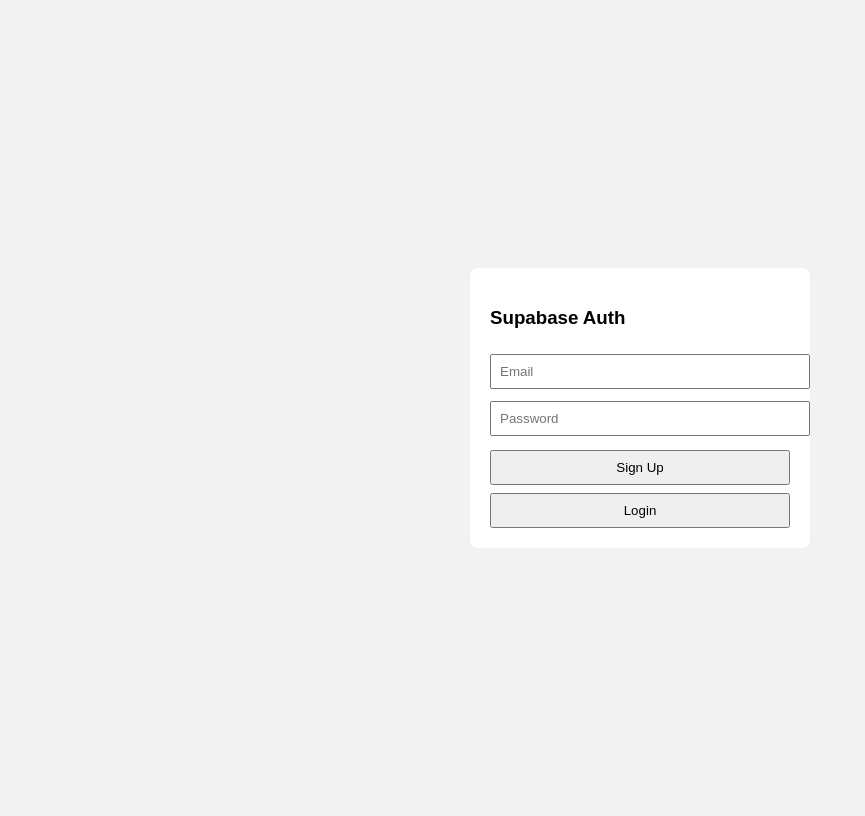
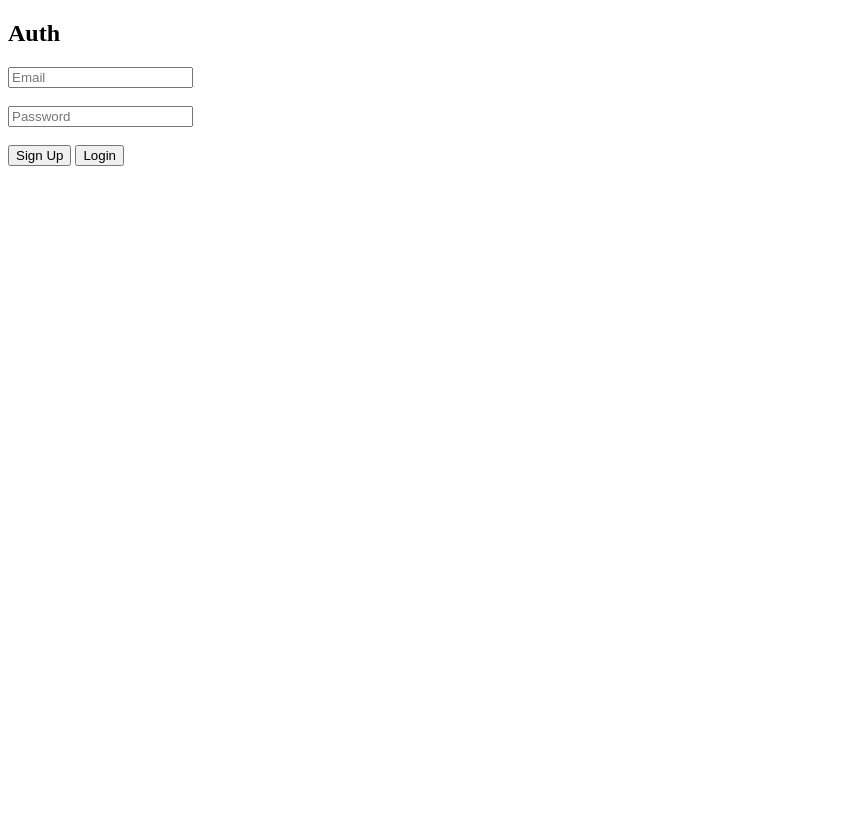
Before and after one commit to uconnectly/connectly, a Flask app: page / in a window 1280 px wide. Shown: the whole page, without its empty margins (0-865 px from the left). After the commit the page ends 166 px from the top, so only its background shows below. Run offline with Flask 3, Linux system fonts and the light colour scheme; some libraries are stand-ins or nearby versions.

Commit message:
Update index.html

```diff
--- a/templates/index.html
+++ b/templates/index.html
@@ -2,59 +2,39 @@
 <html lang="en">
 <head>
   <meta charset="UTF-8" />
-  <title>Supabase Auth Test</title>
-  <meta name="viewport" content="width=device-width, initial-scale=1.0" />
+  <title>Auth</title>
 
-  <!-- Supabase CDN (ONLY ONCE) -->
+  <!-- Supabase v2 -->
   <script src="https://unpkg.com/@supabase/supabase-js@2"></script>
-
-  <style>
-    body {
-      font-family: Arial, sans-serif;
-      background: #f2f2f2;
-      display: flex;
-      justify-content: center;
-      align-items: center;
-      height: 100vh;
-    }
-    .box {
-      background: white;
-      padding: 20px;
-      border-radius: 8px;
-      width: 300px;
-    }
-    input {
-      width: 100%;
-      padding: 8px;
-      margin: 6px 0;
-    }
-    button {
-      width: 100%;
-      padding: 8px;
-      margin-top: 8px;
-      cursor: pointer;
-    }
-  </style>
 </head>
 
 <body>
-  <div class="box">
-    <h3>Supabase Auth</h3>
+  <h2>Auth</h2>
 
-    <input type="email" id="email" placeholder="Email" />
-    <input type="password" id="password" placeholder="Password" />
+  <input
+    type="email"
+    id="email"
+    placeholder="Email"
+  /><br /><br />
 
-    <button onclick="signUp()">Sign Up</button>
-    <button onclick="login()">Login</button>
-  </div>
+  <input
+    type="password"
+    id="password"
+    placeholder="Password"
+  /><br /><br />
+
+  <button onclick="signUp()">Sign Up</button>
+  <button onclick="login()">Login</button>
+
+  <p id="msg"></p>
 
   <script>
-    // 🔴 REPLACE THESE TWO VALUES ONLY
+    // 🔴 PUT YOUR REAL VALUES HERE
     const SUPABASE_URL = "https://uxcedmyivvtmcroqmtzi.supabase.co";
     const SUPABASE_ANON_KEY = "eyJhbGciOiJIUzI1NiIsInR5cCI6IkpXVCJ9.eyJpc3MiOiJzdXBhYmFzZSIsInJlZiI6InV4Y2VkbXlpdnZ0bWNyb3FtdHppIiwicm9sZSI6ImFub24iLCJpYXQiOjE3Njg5ODUyMjAsImV4cCI6MjA4NDU2MTIyMH0.U-fDqvGybMxJsbjjjn35O5yNqdUVTPHW_ldoYwKLKMo";
 
-    // ✅ IMPORTANT: DO NOT NAME THIS `supabase`
-    const sb = window.supabase.createClient(
+    // ✅ Create client ONCE
+    const sb = supabase.createClient(
       SUPABASE_URL,
       SUPABASE_ANON_KEY
     );
@@ -63,17 +43,16 @@
       const email = document.getElementById("email").value;
       const password = document.getElementById("password").value;
 
-      const { data, error } = await sb.auth.signUp({
+      const { error } = await sb.auth.signUp({
         email,
-        password
+        password,
       });
 
       if (error) {
-        alert(error.message);
-        console.error(error);
+        document.getElementById("msg").innerText = error.message;
       } else {
-        alert("Signup successful ✅");
-        console.log(data);
+        document.getElementById("msg").innerText =
+          "Signup successful ✅ Now login";
       }
     }
 
@@ -81,17 +60,17 @@
       const email = document.getElementById("email").value;
       const password = document.getElementById("password").value;
 
-      const { data, error } = await sb.auth.signInWithPassword({
-        email,
-        password
-      });
+      const { data, error } =
+        await sb.auth.signInWithPassword({
+          email,
+          password,
+        });
 
       if (error) {
-        alert(error.message);
-        console.error(error);
+        document.getElementById("msg").innerText = error.message;
       } else {
-        alert("Login successful ✅");
-        console.log(data);
+        // ✅ REDIRECT
+        window.location.href = "dashboard.html";
       }
     }
   </script>
```
